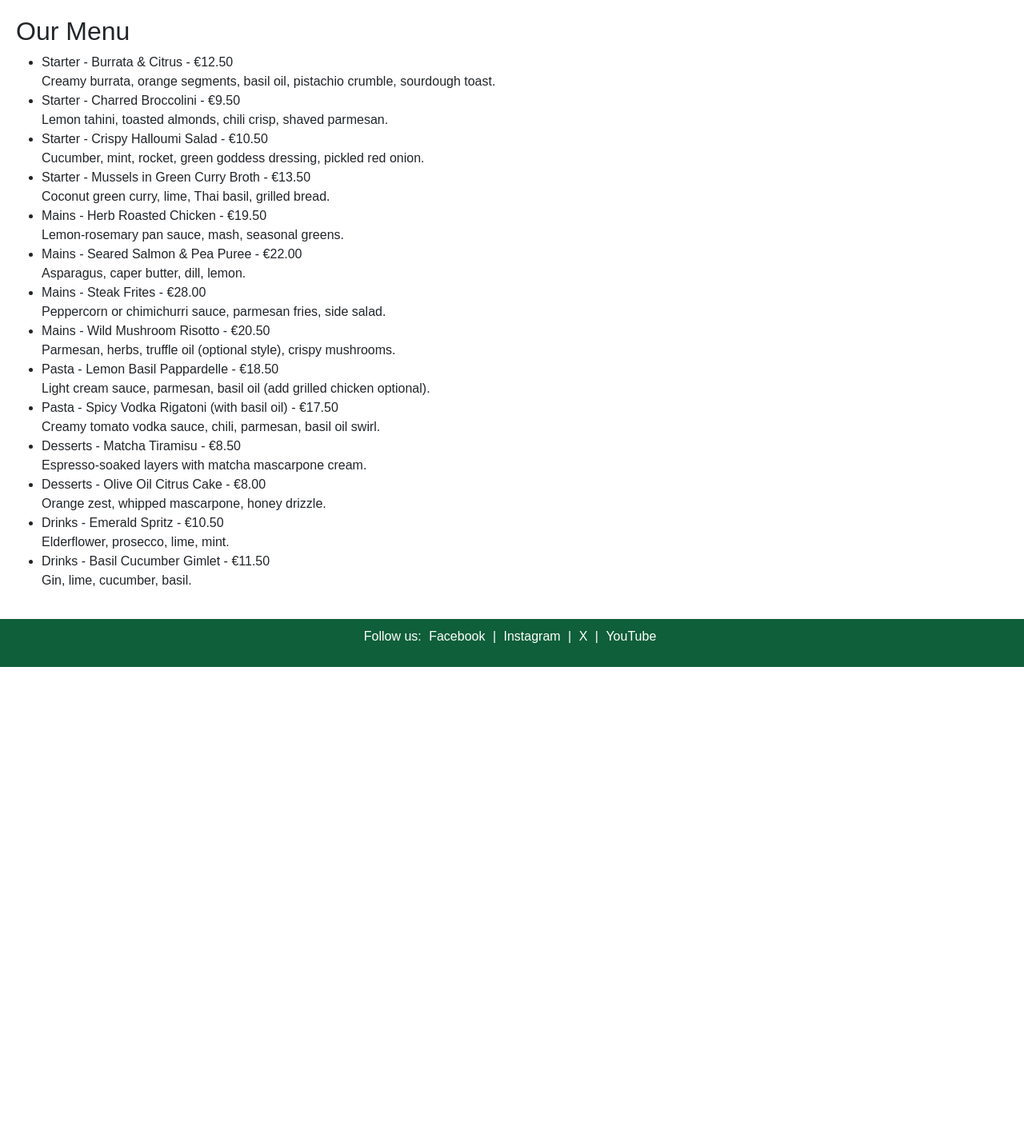
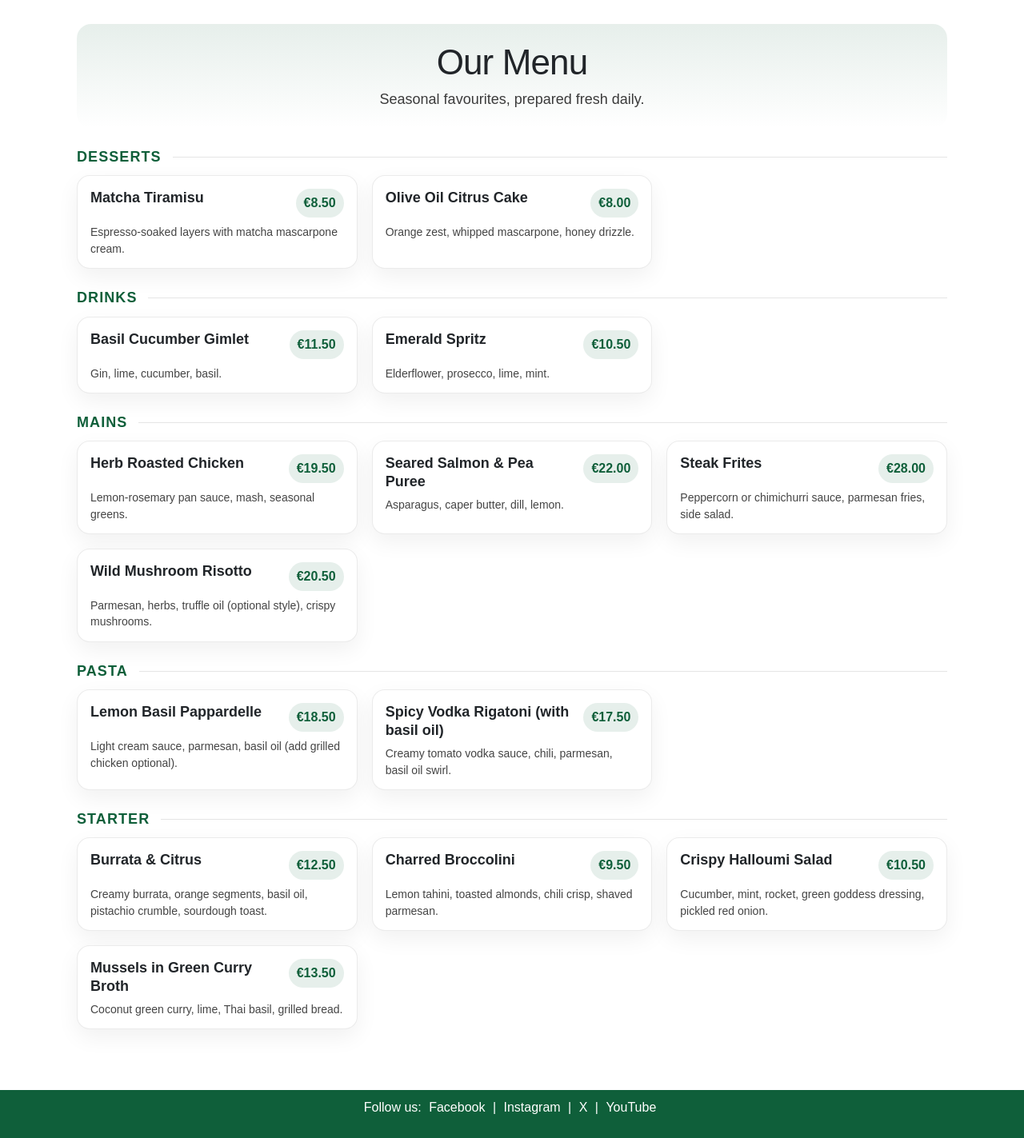
Before and after one commit to darrio-dk/emerald_table_restaurant, a Django app: page /menu/ in a window 1280 px wide. Shown: the part 56-1479 px from the top of the page at 80% size. Before the commit the page ends 890 px from the top, so only its background shows below. Run offline with Django 5.2, Linux system fonts and the light colour scheme; data comes from the database, SQL or seed files in the repository; both versions use the stored data as it was after the commit.

Commit message:
Update views.py, menu.html and add menu styling

```diff
--- a/restaurant/templates/restaurant/menu.html
+++ b/restaurant/templates/restaurant/menu.html
@@ -1,10 +1,39 @@
 {% extends 'restaurant/base.html' %}
 {% block content %}
 
-<h2>Our Menu</h2>
-<ul>
-    {% for item in menu_items %}
-    <li>{{ item.name }} - €{{ item.price }}<br>{{ item.description }}</li>
-    {% endfor %}
-</ul>
+<section class="menu-page">
+     <div class="menu-hero">
+  <div class="menu-header">
+    <h2>Our Menu</h2>
+    <p>Seasonal favourites, prepared fresh daily.</p>
+  </div>
+  </div>
+
+  {% for category, items in grouped_menu %}
+      <div class="menu-section">
+      <div class="menu-section-head">
+        <h3 class="menu-section-title">{{ category }}</h3>
+        <div class="menu-section-rule"></div>
+      </div>
+
+
+   <div class="menu-grid">
+        {% for item in items %}
+          <article class="menu-card">
+            <div class="menu-card-top">
+              <h4 class="menu-name">{{ item.title }}</h4>
+              <span class="menu-price">€{{ item.price }}</span>
+            </div>
+
+   {% if item.description %}
+              <p class="menu-desc muted">{{ item.description }}</p>
+            {% endif %}
+          </article>
+        {% endfor %}
+      </div>
+    </div>
+  {% endfor %}
+
+</section>
+
 {% endblock %}
--- a/restaurant/views.py
+++ b/restaurant/views.py
@@ -1,23 +1,48 @@
+from collections import OrderedDict
+
+from django.shortcuts import render, redirect
+
+from .forms import BookingForm
+from .models import MenuItem
 
 
-# Create your views here.
-from django.shortcuts import render, redirect
-from .models import MenuItem
-from .forms import BookingForm
+def home(request):
+    return render(request, "restaurant/index.html")
 
-def home(request):
-    return render(request, 'restaurant/index.html')
 
 def menu(request):
-    items = MenuItem.objects.all()
-    return render(request, 'restaurant/menu.html', {'menu_items': items})
+    # The current model doesn't have a "category" field, so we infer it from the
+    # name convention: "Starter - Burrata & Citrus", "Mains - Steak Frites", etc.
+    items = MenuItem.objects.all().order_by("name")
+
+    grouped = OrderedDict()
+    for item in items:
+        raw = (item.name or "").strip()
+        if " - " in raw:
+            category, title = raw.split(" - ", 1)
+            category = category.strip()
+            title = title.strip()
+        else:
+            category = "Menu"
+            title = raw
+
+        grouped.setdefault(category, []).append(
+            {
+                "title": title,
+                "description": item.description,
+                "price": item.price,
+            }
+        )
+
+    return render(request, "restaurant/menu.html", {"grouped_menu": grouped.items()})
+
 
 def booking(request):
-    if request.method == 'POST':
+    if request.method == "POST":
         form = BookingForm(request.POST)
         if form.is_valid():
             form.save()
-            return redirect('home')
+            return redirect("home")
     else:
         form = BookingForm()
-    return render(request, 'restaurant/booking.html', {'form': form})
+    return render(request, "restaurant/booking.html", {"form": form})
--- a/static/css/style.css
+++ b/static/css/style.css
@@ -82,3 +82,138 @@ body {
 .btn-primary:hover {
     background: #0b4a2c;
 }
+
+/* MENU PAGE */
+.menu-page{
+    max-width: 1120px;
+    margin: 0 auto 56px;
+    padding: 0 16px;
+}
+
+.menu-hero{
+    background: linear-gradient(180deg, rgba(15,95,58,0.10), rgba(15,95,58,0.00));
+    border-radius: 18px;
+    padding: 22px 18px;
+    margin: 10px 0 22px;
+}
+
+.menu-header{
+    text-align: center;
+    margin: 0;
+}
+
+.menu-header h2{
+    font-size: 44px;
+    letter-spacing: -0.02em;
+    margin: 0 0 6px;
+}
+
+.menu-header p{
+    margin: 0;
+    font-size: 18px;
+    color: #3b3b3b;
+}
+
+.menu-section{
+    margin-top: 26px;
+}
+
+.menu-section-head{
+    display: flex;
+    align-items: center;
+    gap: 14px;
+    margin: 18px 0 12px;
+}
+
+.menu-section-title{
+    margin: 0;
+    font-size: 18px;
+    font-weight: 800;
+    letter-spacing: 0.06em;
+    text-transform: uppercase;
+    color: #0f5f3a;
+    white-space: nowrap;
+}
+
+.menu-section-rule{
+    height: 1px;
+    flex: 1;
+    background: rgba(0,0,0,0.10);
+}
+
+/* Cards grid */
+.menu-grid{
+    display: grid;
+    grid-template-columns: repeat(3, 1fr);
+    gap: 18px;
+}
+
+.menu-card{
+    background: #ffffff;
+    border: 1px solid rgba(0,0,0,0.08);
+    border-radius: 16px;
+    padding: 16px 16px 14px;
+    box-shadow: 0 10px 28px rgba(0,0,0,0.06);
+    transition: transform 140ms ease, box-shadow 140ms ease;
+    height: 100%;
+}
+
+.menu-card:hover{
+    transform: translateY(-2px);
+    box-shadow: 0 14px 34px rgba(0,0,0,0.10);
+}
+
+.menu-card-top{
+    display: flex;
+    align-items: flex-start;
+    justify-content: space-between;
+    gap: 12px;
+    margin-bottom: 8px;
+}
+
+.menu-name{
+    margin: 0;
+    font-size: 18px;
+    line-height: 1.25;
+    font-weight: 700;
+}
+
+.menu-price{
+    display: inline-flex;
+    align-items: center;
+    padding: 6px 10px;
+    border-radius: 999px;
+    font-weight: 800;
+    color: #0f5f3a;
+    background: rgba(15,95,58,0.10);
+    white-space: nowrap;
+}
+
+.menu-desc{
+    margin: 0;
+    line-height: 1.45;
+    font-size: 14px;
+}
+
+.muted{
+    color: #444;
+}
+
+/* Responsive */
+@media (max-width: 980px){
+    .menu-grid{
+        grid-template-columns: repeat(2, 1fr);
+    }
+    .menu-header h2{
+        font-size: 36px;
+    }
+}
+
+@media (max-width: 640px){
+    .menu-grid{
+        grid-template-columns: 1fr;
+    }
+    .menu-hero{
+        padding: 18px 14px;
+    }
+}
```
Also changed, not shown: db.sqlite3.
